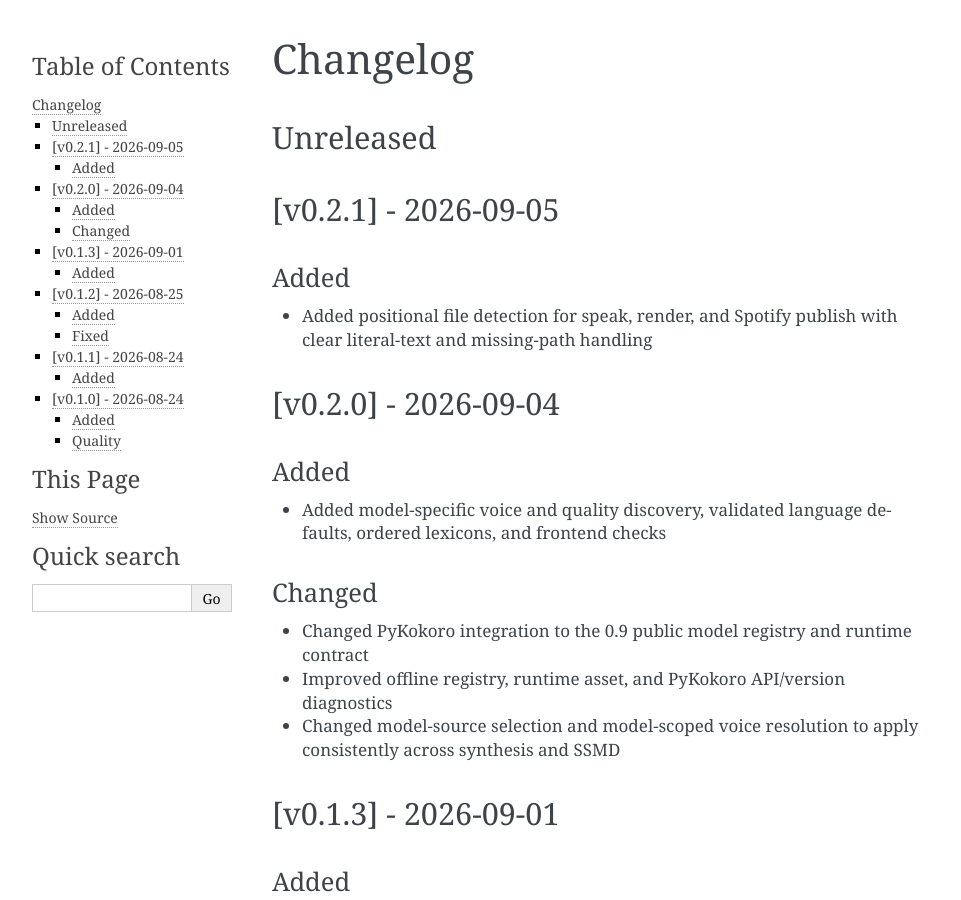
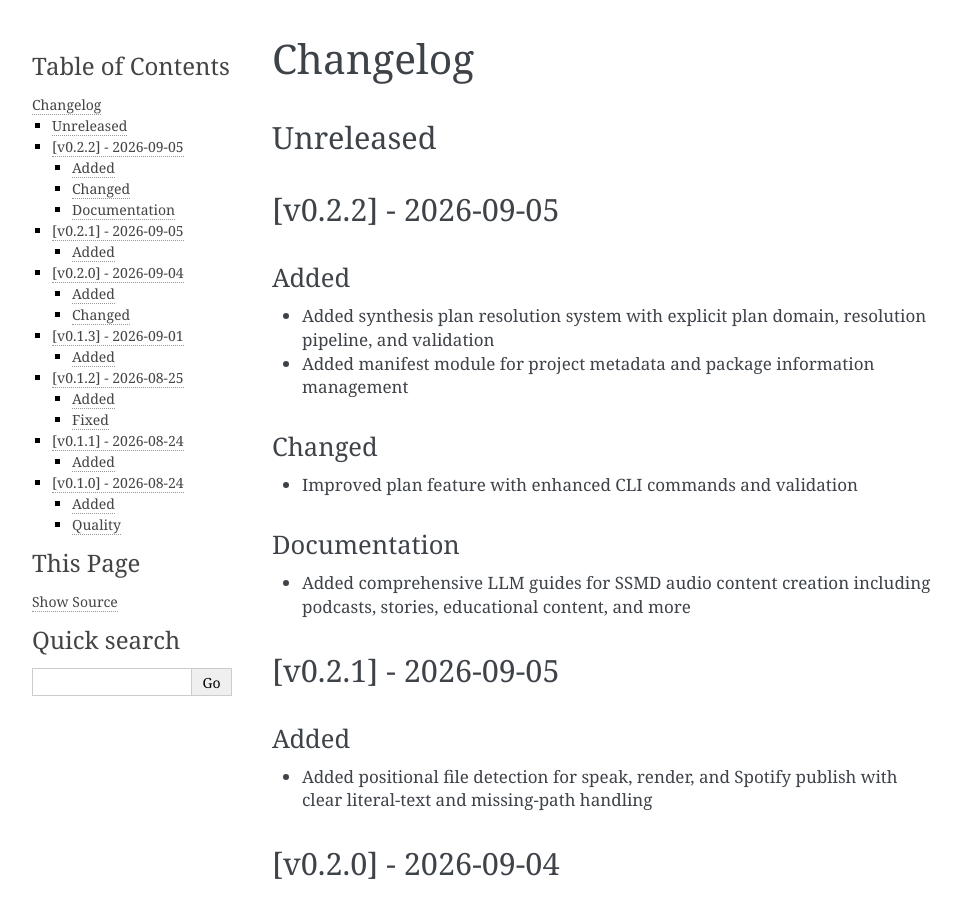
Before and after one commit to buchwandler/readio, a Sphinx documentation site: the page built from docs/changelog.md, in a window 1280 px wide and 900 px high. Shown: the whole window, without its empty margins (148-1109 px from the left). Built offline with Sphinx 7.4.7, drawn with Linux system fonts in a browser that asks for light colours.

Commit message:
doc: changelog

```diff
--- a/docs/changelog.md
+++ b/docs/changelog.md
@@ -1,6 +1,23 @@
 # Changelog
 
 ## Unreleased
+
+## [v0.2.2] - 2026-09-05
+
+### Added
+
+- Added synthesis plan resolution system with explicit plan domain, resolution pipeline, and validation
+- Added manifest module for project metadata and package information management
+
+### Changed
+
+- Improved plan feature with enhanced CLI commands and validation
+
+### Documentation
+
+- Added comprehensive LLM guides for SSMD audio content creation including podcasts, stories, educational content, and more
+
+<!-- generated by releaseledger -->
 
 ## [v0.2.1] - 2026-09-05
 
```
Also changed, not shown: .ledger/releaseledger/data/ledgers/main/releases/v0.2.2/entries/entry-0005.md (added), .ledger/releaseledger/data/ledgers/main/releases/v0.2.2/entries/entry-0006.md (added), .ledger/releaseledger/data/ledgers/main/releases/v0.2.2/entries/entry-0007.md (added), .ledger/releaseledger/data/ledgers/main/releases/v0.2.2/release.md, 2 other files.
